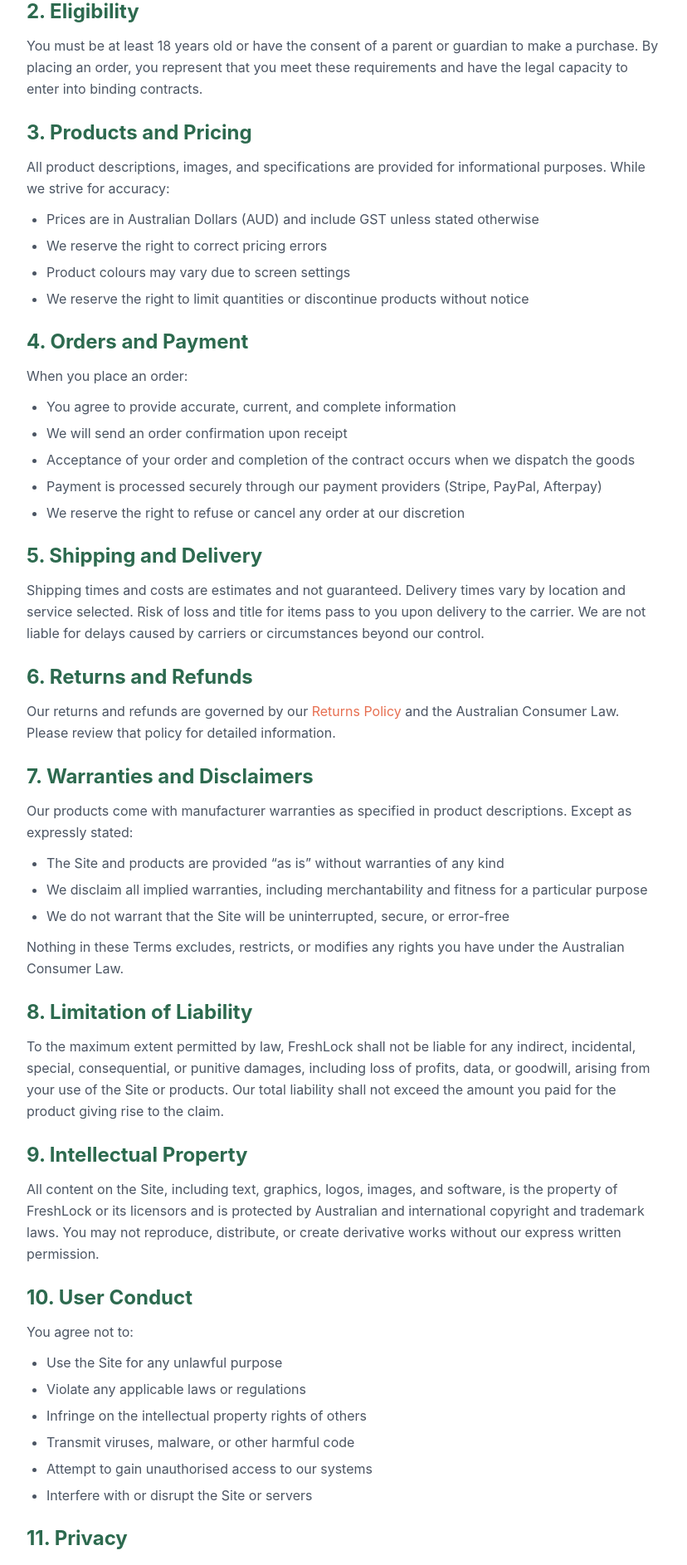
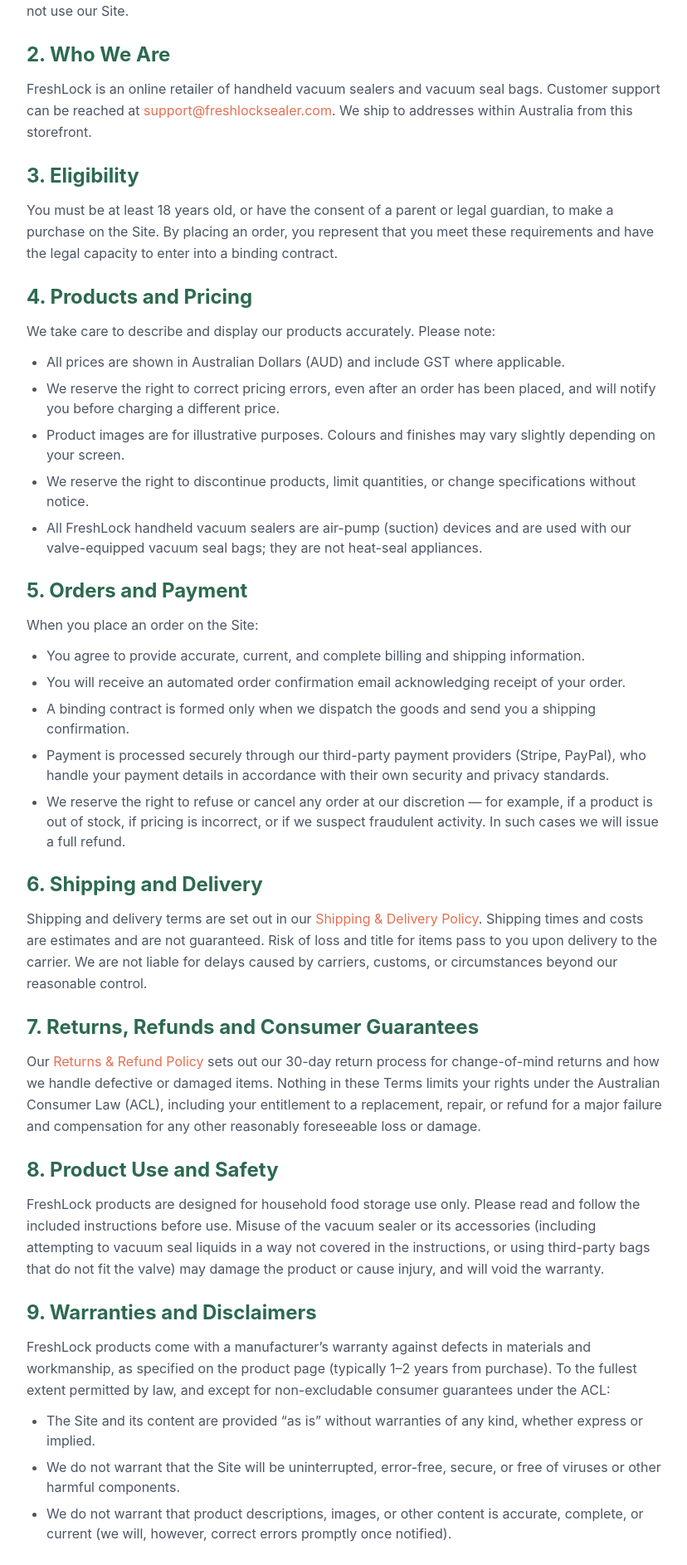
Before and after one commit to jasonyuan886/freshlock-store, a Next.js app: page /terms in a window 1280 px wide. Shown: the part 380-2266 px from the top of the page at 83% size, without its empty margins (224-1052 px from the left). Built offline with nearby package versions, Linux system fonts and the light colour scheme.

Commit message:
GMC compliance: improve contact/privacy/terms/returns/about pages; add shipping page; unify support email; fix footer links

```diff
--- a/app/terms/page.tsx
+++ b/app/terms/page.tsx
@@ -8,137 +8,153 @@
           <section>
             <h2 className="text-2xl font-bold text-primary mb-3">1. Acceptance of Terms</h2>
             <p className="text-gray-600 leading-relaxed">
-              By accessing or using the FreshLock website (&ldquo;Site&rdquo;), you agree to be bound by these Terms of Service (&ldquo;Terms&rdquo;) and all applicable laws and regulations. If you do not agree with any part of these Terms, you must not use our Site.
+              Welcome to FreshLock. These Terms of Service (&ldquo;Terms&rdquo;) govern your access to and use of the FreshLock website at www.freshlocksealer.com (the &ldquo;Site&rdquo;) and any purchases you make through the Site. By accessing, browsing, or placing an order on the Site, you agree to be bound by these Terms and all applicable laws and regulations. If you do not agree with any part of these Terms, please do not use our Site.
             </p>
           </section>
 
           <section>
-            <h2 className="text-2xl font-bold text-primary mb-3">2. Eligibility</h2>
+            <h2 className="text-2xl font-bold text-primary mb-3">2. Who We Are</h2>
             <p className="text-gray-600 leading-relaxed">
-              You must be at least 18 years old or have the consent of a parent or guardian to make a purchase. By placing an order, you represent that you meet these requirements and have the legal capacity to enter into binding contracts.
+              FreshLock is an online retailer of handheld vacuum sealers and vacuum seal bags. Customer support can be reached at <a href="mailto:support@freshlocksealer.com" className="text-accent hover:underline">support@freshlocksealer.com</a>. We ship to addresses within Australia from this storefront.
             </p>
           </section>
 
           <section>
-            <h2 className="text-2xl font-bold text-primary mb-3">3. Products and Pricing</h2>
+            <h2 className="text-2xl font-bold text-primary mb-3">3. Eligibility</h2>
+            <p className="text-gray-600 leading-relaxed">
+              You must be at least 18 years old, or have the consent of a parent or legal guardian, to make a purchase on the Site. By placing an order, you represent that you meet these requirements and have the legal capacity to enter into a binding contract.
+            </p>
+          </section>
+
+          <section>
+            <h2 className="text-2xl font-bold text-primary mb-3">4. Products and Pricing</h2>
             <p className="text-gray-600 leading-relaxed mb-3">
-              All product descriptions, images, and specifications are provided for informational purposes. While we strive for accuracy:
+              We take care to describe and display our products accurately. Please note:
             </p>
             <ul className="list-disc pl-6 space-y-2 text-gray-600">
-              <li>Prices are in Australian Dollars (AUD) and include GST unless stated otherwise</li>
-              <li>We reserve the right to correct pricing errors</li>
-              <li>Product colours may vary due to screen settings</li>
-              <li>We reserve the right to limit quantities or discontinue products without notice</li>
+              <li>All prices are shown in Australian Dollars (AUD) and include GST where applicable.</li>
+              <li>We reserve the right to correct pricing errors, even after an order has been placed, and will notify you before charging a different price.</li>
+              <li>Product images are for illustrative purposes. Colours and finishes may vary slightly depending on your screen.</li>
+              <li>We reserve the right to discontinue products, limit quantities, or change specifications without notice.</li>
+              <li>All FreshLock handheld vacuum sealers are air-pump (suction) devices and are used with our valve-equipped vacuum seal bags; they are not heat-seal appliances.</li>
             </ul>
           </section>
 
           <section>
-            <h2 className="text-2xl font-bold text-primary mb-3">4. Orders and Payment</h2>
+            <h2 className="text-2xl font-bold text-primary mb-3">5. Orders and Payment</h2>
             <p className="text-gray-600 leading-relaxed mb-3">
-              When you place an order:
+              When you place an order on the Site:
             </p>
             <ul className="list-disc pl-6 space-y-2 text-gray-600">
-              <li>You agree to provide accurate, current, and complete information</li>
-              <li>We will send an order confirmation upon receipt</li>
-              <li>Acceptance of your order and completion of the contract occurs when we dispatch the goods</li>
-              <li>Payment is processed securely through our payment providers (Stripe, PayPal, Afterpay)</li>
-              <li>We reserve the right to refuse or cancel any order at our discretion</li>
+              <li>You agree to provide accurate, current, and complete billing and shipping information.</li>
+              <li>You will receive an automated order confirmation email acknowledging receipt of your order.</li>
+              <li>A binding contract is formed only when we dispatch the goods and send you a shipping confirmation.</li>
+              <li>Payment is processed securely through our third-party payment providers (Stripe, PayPal), who handle your payment details in accordance with their own security and privacy standards.</li>
+              <li>We reserve the right to refuse or cancel any order at our discretion — for example, if a product is out of stock, if pricing is incorrect, or if we suspect fraudulent activity. In such cases we will issue a full refund.</li>
             </ul>
           </section>
 
           <section>
-            <h2 className="text-2xl font-bold text-primary mb-3">5. Shipping and Delivery</h2>
+            <h2 className="text-2xl font-bold text-primary mb-3">6. Shipping and Delivery</h2>
             <p className="text-gray-600 leading-relaxed">
-              Shipping times and costs are estimates and not guaranteed. Delivery times vary by location and service selected. Risk of loss and title for items pass to you upon delivery to the carrier. We are not liable for delays caused by carriers or circumstances beyond our control.
+              Shipping and delivery terms are set out in our <a href="/shipping" className="text-accent hover:underline">Shipping &amp; Delivery Policy</a>. Shipping times and costs are estimates and are not guaranteed. Risk of loss and title for items pass to you upon delivery to the carrier. We are not liable for delays caused by carriers, customs, or circumstances beyond our reasonable control.
             </p>
           </section>
 
           <section>
-            <h2 className="text-2xl font-bold text-primary mb-3">6. Returns and Refunds</h2>
+            <h2 className="text-2xl font-bold text-primary mb-3">7. Returns, Refunds and Consumer Guarantees</h2>
             <p className="text-gray-600 leading-relaxed">
-              Our returns and refunds are governed by our <a href="/returns" className="text-accent hover:underline">Returns Policy</a> and the Australian Consumer Law. Please review that policy for detailed information.
+              Our <a href="/returns" className="text-accent hover:underline">Returns &amp; Refund Policy</a> sets out our 30-day return process for change-of-mind returns and how we handle defective or damaged items. Nothing in these Terms limits your rights under the Australian Consumer Law (ACL), including your entitlement to a replacement, repair, or refund for a major failure and compensation for any other reasonably foreseeable loss or damage.
             </p>
           </section>
 
           <section>
-            <h2 className="text-2xl font-bold text-primary mb-3">7. Warranties and Disclaimers</h2>
-            <p className="text-gray-600 leading-relaxed mb-3">
-              Our products come with manufacturer warranties as specified in product descriptions. Except as expressly stated:
-            </p>
-            <ul className="list-disc pl-6 space-y-2 text-gray-600">
-              <li>The Site and products are provided &ldquo;as is&rdquo; without warranties of any kind</li>
-              <li>We disclaim all implied warranties, including merchantability and fitness for a particular purpose</li>
-              <li>We do not warrant that the Site will be uninterrupted, secure, or error-free</li>
-            </ul>
-            <p className="text-gray-600 leading-relaxed mt-3">
-              Nothing in these Terms excludes, restricts, or modifies any rights you have under the Australian Consumer Law.
+            <h2 className="text-2xl font-bold text-primary mb-3">8. Product Use and Safety</h2>
+            <p className="text-gray-600 leading-relaxed">
+              FreshLock products are designed for household food storage use only. Please read and follow the included instructions before use. Misuse of the vacuum sealer or its accessories (including attempting to vacuum seal liquids in a way not covered in the instructions, or using third-party bags that do not fit the valve) may damage the product or cause injury, and will void the warranty.
             </p>
           </section>
 
           <section>
-            <h2 className="text-2xl font-bold text-primary mb-3">8. Limitation of Liability</h2>
+            <h2 className="text-2xl font-bold text-primary mb-3">9. Warranties and Disclaimers</h2>
+            <p className="text-gray-600 leading-relaxed mb-3">
+              FreshLock products come with a manufacturer&rsquo;s warranty against defects in materials and workmanship, as specified on the product page (typically 1–2 years from purchase). To the fullest extent permitted by law, and except for non-excludable consumer guarantees under the ACL:
+            </p>
+            <ul className="list-disc pl-6 space-y-2 text-gray-600">
+              <li>The Site and its content are provided &ldquo;as is&rdquo; without warranties of any kind, whether express or implied.</li>
+              <li>We do not warrant that the Site will be uninterrupted, error-free, secure, or free of viruses or other harmful components.</li>
+              <li>We do not warrant that product descriptions, images, or other content is accurate, complete, or current (we will, however, correct errors promptly once notified).</li>
+            </ul>
+          </section>
+
+          <section>
+            <h2 className="text-2xl font-bold text-primary mb-3">10. Limitation of Liability</h2>
             <p className="text-gray-600 leading-relaxed">
-              To the maximum extent permitted by law, FreshLock shall not be liable for any indirect, incidental, special, consequential, or punitive damages, including loss of profits, data, or goodwill, arising from your use of the Site or products. Our total liability shall not exceed the amount you paid for the product giving rise to the claim.
+              To the maximum extent permitted by law, FreshLock and its operators shall not be liable for any indirect, incidental, special, consequential, or punitive damages — including loss of profits, data, or goodwill — arising from your use of the Site or products, even if we have been advised of the possibility of such damages. Our total aggregate liability for any claim relating to a product you purchased shall not exceed the amount you actually paid for that product. Nothing in this clause limits your rights under the Australian Consumer Law.
             </p>
           </section>
 
           <section>
-            <h2 className="text-2xl font-bold text-primary mb-3">9. Intellectual Property</h2>
+            <h2 className="text-2xl font-bold text-primary mb-3">11. Intellectual Property</h2>
             <p className="text-gray-600 leading-relaxed">
-              All content on the Site, including text, graphics, logos, images, and software, is the property of FreshLock or its licensors and is protected by Australian and international copyright and trademark laws. You may not reproduce, distribute, or create derivative works without our express written permission.
+              All content on the Site — including text, graphics, logos, product images, photographs, videos, and software — is the property of FreshLock or its licensors and is protected by Australian and international copyright, trade mark, and other intellectual property laws. You may not reproduce, distribute, modify, or create derivative works from any of this content without our prior written permission. The FreshLock name and logo are trade marks of FreshLock.
             </p>
           </section>
 
           <section>
-            <h2 className="text-2xl font-bold text-primary mb-3">10. User Conduct</h2>
-            <p className="text-gray-600 leading-relaxed mb-3">
-              You agree not to:
-            </p>
+            <h2 className="text-2xl font-bold text-primary mb-3">12. User Conduct</h2>
+            <p className="text-gray-600 leading-relaxed mb-3">When using the Site, you agree not to:</p>
             <ul className="list-disc pl-6 space-y-2 text-gray-600">
-              <li>Use the Site for any unlawful purpose</li>
-              <li>Violate any applicable laws or regulations</li>
-              <li>Infringe on the intellectual property rights of others</li>
-              <li>Transmit viruses, malware, or other harmful code</li>
-              <li>Attempt to gain unauthorised access to our systems</li>
-              <li>Interfere with or disrupt the Site or servers</li>
+              <li>Use the Site for any unlawful purpose or in violation of any applicable laws.</li>
+              <li>Infringe the intellectual property rights of FreshLock or any third party.</li>
+              <li>Attempt to gain unauthorised access to our systems, user accounts, or data.</li>
+              <li>Transmit viruses, malware, or other harmful code.</li>
+              <li>Interfere with the operation, security, or integrity of the Site or its servers.</li>
+              <li>Submit false, misleading, or fraudulent information.</li>
             </ul>
           </section>
 
           <section>
-            <h2 className="text-2xl font-bold text-primary mb-3">11. Privacy</h2>
+            <h2 className="text-2xl font-bold text-primary mb-3">13. Privacy</h2>
             <p className="text-gray-600 leading-relaxed">
-              Your use of the Site is also governed by our <a href="/privacy" className="text-accent hover:underline">Privacy Policy</a>, which explains how we collect, use, and protect your personal information.
+              Your personal information is handled in accordance with our <a href="/privacy" className="text-accent hover:underline">Privacy Policy</a>, which forms part of these Terms.
             </p>
           </section>
 
           <section>
-            <h2 className="text-2xl font-bold text-primary mb-3">12. Governing Law</h2>
+            <h2 className="text-2xl font-bold text-primary mb-3">14. External Links</h2>
             <p className="text-gray-600 leading-relaxed">
-              These Terms are governed by the laws of Victoria, Australia. Any disputes will be subject to the exclusive jurisdiction of the courts of Victoria.
+              The Site may contain links to third-party websites (for example, social media pages or payment providers). We are not responsible for the content, policies, or practices of those external sites, and you access them at your own risk.
             </p>
           </section>
 
           <section>
-            <h2 className="text-2xl font-bold text-primary mb-3">13. Changes to Terms</h2>
+            <h2 className="text-2xl font-bold text-primary mb-3">15. Governing Law and Jurisdiction</h2>
             <p className="text-gray-600 leading-relaxed">
-              We reserve the right to modify these Terms at any time. Changes will be posted on this page with an updated effective date. Your continued use of the Site after changes constitutes acceptance of the new Terms.
+              These Terms are governed by the laws of Victoria, Australia. Any dispute arising from these Terms or your use of the Site will be subject to the exclusive jurisdiction of the courts of Victoria, Australia, subject to any non-excludable rights you may have under consumer protection laws in your own jurisdiction.
             </p>
           </section>
 
           <section>
-            <h2 className="text-2xl font-bold text-primary mb-3">14. Contact Information</h2>
+            <h2 className="text-2xl font-bold text-primary mb-3">16. Changes to These Terms</h2>
             <p className="text-gray-600 leading-relaxed">
-              For questions about these Terms, contact us at:
+              We may update these Terms from time to time. The updated version will be posted on this page with a new &ldquo;Last updated&rdquo; date. Your continued use of the Site after changes are posted constitutes acceptance of the revised Terms.
+            </p>
+          </section>
+
+          <section>
+            <h2 className="text-2xl font-bold text-primary mb-3">17. Contact Information</h2>
+            <p className="text-gray-600 leading-relaxed">
+              If you have any questions about these Terms, please contact us at:
             </p>
             <p className="text-gray-600 leading-relaxed mt-3">
-              <strong>Email:</strong> legal@freshlock.com.au<br />
-              <strong>Phone:</strong> 1300 FRESHLOCK (1300 373 745)<br />
-              <strong>Address:</strong> FreshLock Pty Ltd, Level 4, 123 Collins Street, Melbourne VIC 3000
+              <strong>Email:</strong> <a href="mailto:support@freshlocksealer.com" className="text-accent hover:underline">support@freshlocksealer.com</a><br />
+              <strong>Response time:</strong> Within 24 hours on business days (Mon–Fri, 9am–5pm AEST)
             </p>
           </section>
 
           <p className="text-sm text-gray-500 mt-8 pt-6 border-t">
-            Last updated: {new Date().toLocaleDateString('en-AU', { month: 'long', year: 'numeric' })}
+            Last updated: {new Date().toLocaleDateString('en-AU', { month: 'long', day: 'numeric', year: 'numeric' })}
           </p>
         </div>
       </div>
```
